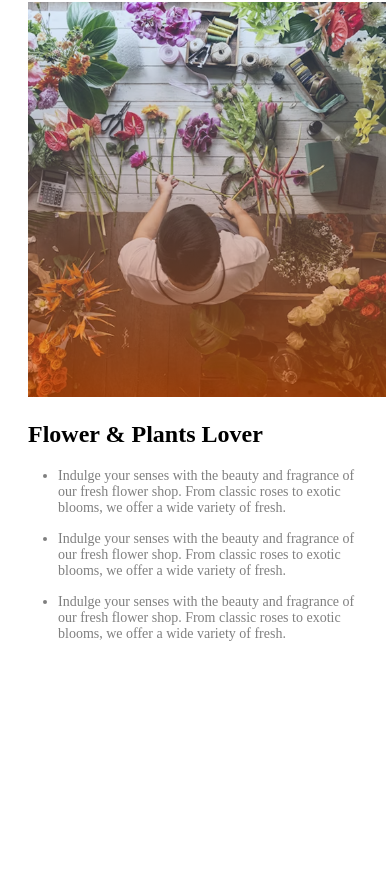
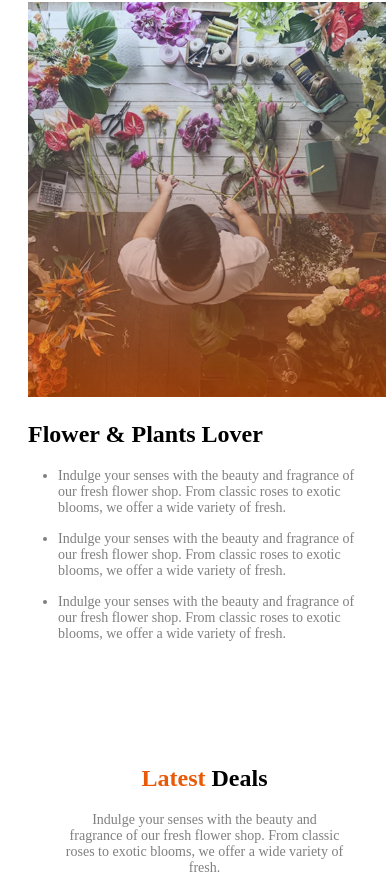
Before and after one commit to sabbir-shekh/second-assignment, a plain HTML site: page index.html in a window 390 px wide. Shown: the part 2314-3202 px from the top of the page. Before the commit the page ends 2971 px from the top, so only its background shows below. Drawn offline with Linux system fonts and the light colour scheme.

Commit message:
latest-Deals

```diff
--- a/index.html
+++ b/index.html
@@ -130,7 +130,10 @@
            </ul>
         </div>
       </div>
-
+<div class="Latest-Deals">
+    <h2> <span class="primary-color">Latest</span> Deals</h2>
+    <p>Indulge your senses with the beauty and fragrance of our fresh flower shop. From classic roses to exotic blooms, we offer a wide variety of fresh.</p>
+</div>
     </main>
     <footer>
 
--- a/style.css
+++ b/style.css
@@ -281,3 +281,36 @@ left: 350px;
     margin-left: -10px;
   }
 }
+
+/* Latest-Deals */
+.Latest-Deals{
+    text-align: center;
+}
+.Latest-Deals p{
+    margin: 0 276px;
+    font-size: 1.3rem;
+    color:rgba(0, 0, 0, 0.5);
+    margin-top: -30px;
+}
+
+.Latest-Deals h2{
+    font-size: 3.12rem;
+}
+/* Latest-Deals responsive */
+@media screen and (max-width: 568px) {
+    .Latest-Deals h2{
+        font-size: 1.5rem;
+    }
+
+    .Latest-Deals p{
+        font-size: 0.875rem;
+        width: 280px;
+        height: 68px;
+    margin: 0 auto;
+
+    }
+.Latest-Deals{
+    margin-top: 130px;
+    width: 393px;
+}
+}
```
